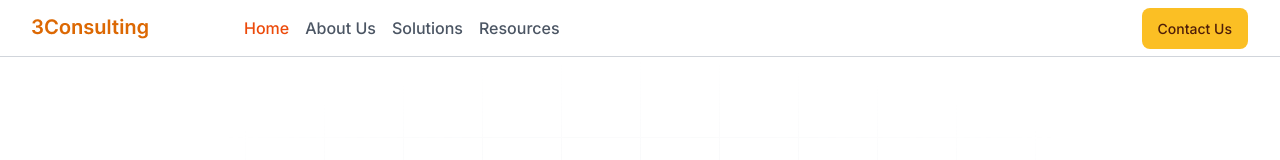
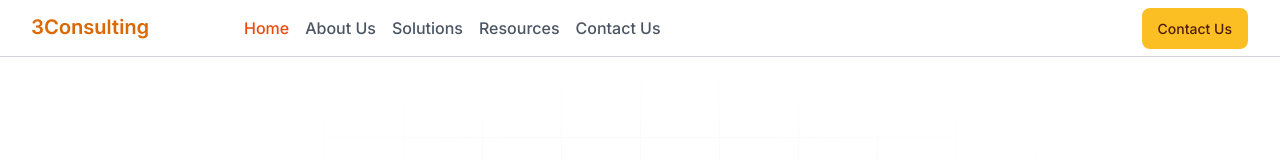
Before and after one commit to kizzylion/3consulting, a React (Vite) app: page / in a window 1280 px wide. Shown: the top 160 px of the page. Built offline with nearby package versions, Linux system fonts and the light colour scheme.

Commit message:
FEAT: ADDED CONTACT US

```diff
--- a/src/components/ui/nav-bar.tsx
+++ b/src/components/ui/nav-bar.tsx
@@ -30,6 +30,10 @@ const navItems: NavItem[] = [
       { label: 'CDPO Training', to: '/resources/cdpo-training' },
       { label: 'Educational Technology Training', to: '/resources/educational-technology-training' },
     ],
+  },
+  {
+    label: 'Contact Us',
+    to: '/contact',
   },
 ];
 
```
